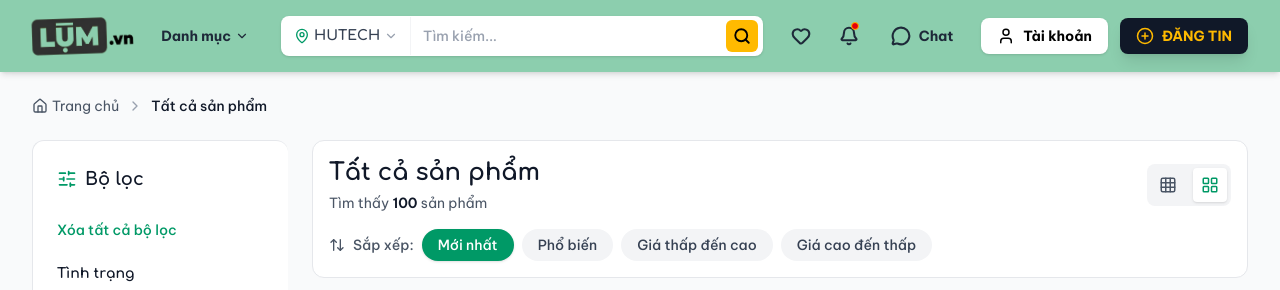
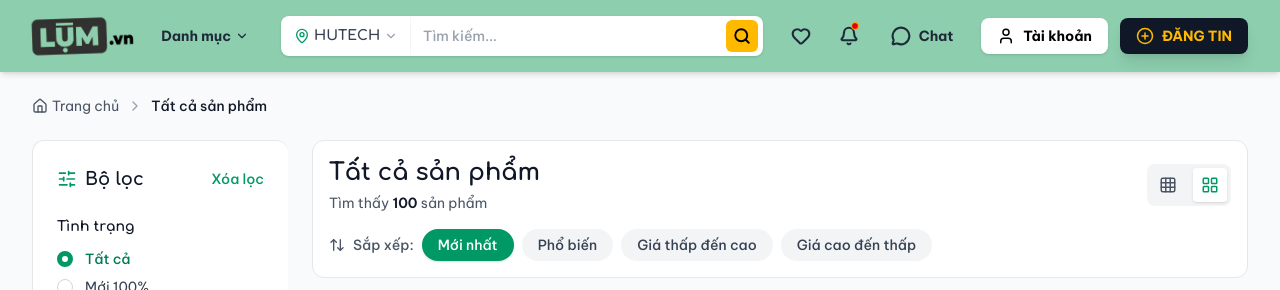
Before and after one commit to ngcnguywn0124/FE-LUM-trade-ecommerce, a Next.js app: page /search in a window 1280 px wide. Shown: the top 290 px of the page. Built offline with nearby package versions, Linux system fonts and the light colour scheme.

Commit message:
style: update filter v3

```diff
--- a/components/features/search/FilterSidebar.tsx
+++ b/components/features/search/FilterSidebar.tsx
@@ -199,6 +199,14 @@ const FilterSidebar = ({ filters, onFiltersChange, isOpen, onClose, hideCategori
             <SlidersHorizontal size={20} className="text-emerald-600" />
             <h2 className="text-lg font-bold text-gray-900">Bộ lọc</h2>
           </div>
+
+          <div className="flex items-center gap-3">
+            <button
+              onClick={clearFilters}
+              className="text-sm text-emerald-600 hover:text-emerald-700 font-medium transition-colors"
+            >
+              Xóa lọc
+            </button>
             <button
               onClick={onClose}
               className="lg:hidden p-2 hover:bg-gray-100 rounded-full transition-colors"
@@ -206,14 +214,9 @@ const FilterSidebar = ({ filters, onFiltersChange, isOpen, onClose, hideCategori
               <X size={20} />
             </button>
           </div>
+        </div>
 
-        {/* Clear Filters */}
-        <button
-          onClick={clearFilters}
-          className="w-full mb-6 text-sm text-emerald-600 hover:text-emerald-700 font-medium text-left"
-        >
-          Xóa tất cả bộ lọc
-        </button>
+        {/* Categories, etc. */}
 
         {/* Category Filter với Subcategories */}
         {!hideCategories && (
```
Lines whose indentation alone changed are shown as unchanged.
